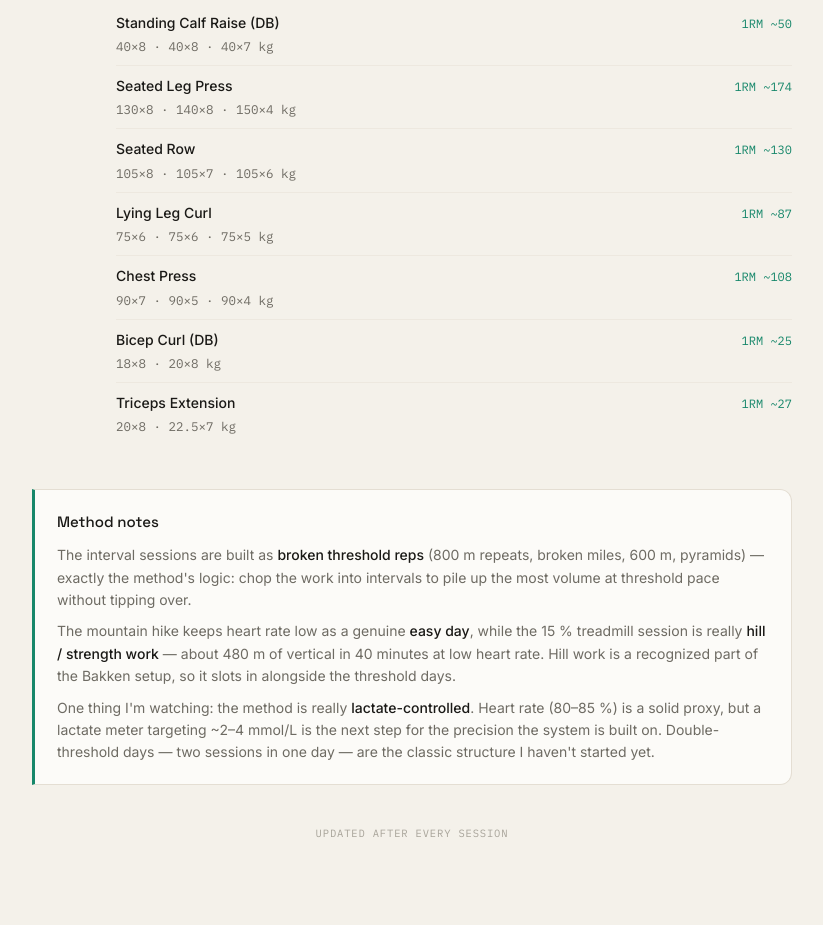
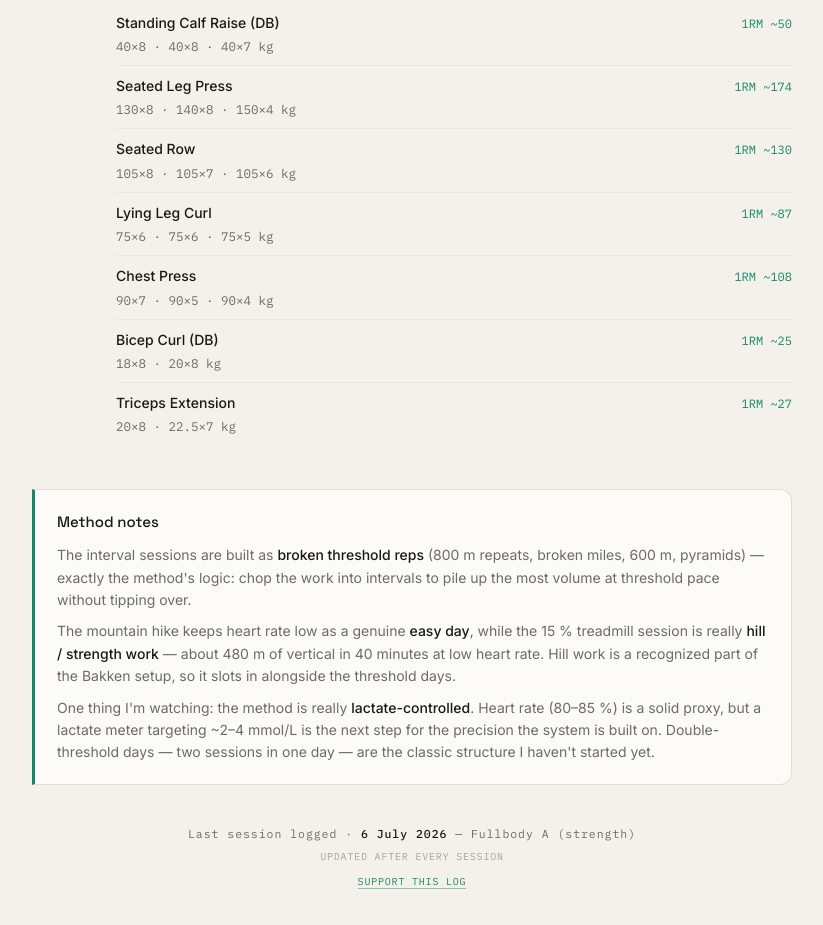
Before and after one commit to amateurthreshold/amateurthreshold.github.io, a plain HTML site: page index.html in a window 1280 px wide. Shown: the part 5107-6032 px from the top of the page, without its empty margins (228-1051 px from the left). Before the commit the page ends 6000 px from the top, so only its background shows below. Drawn offline with Linux system fonts and the light colour scheme.

Commit message:
Update index.html

```diff
--- a/index.html
+++ b/index.html
@@ -131,7 +131,12 @@
   .note p:last-child{margin-bottom:0}
   .note b{color:var(--ink);font-weight:500}
 
-  footer{text-align:center;font-family:var(--mono);font-size:10.5px;color:var(--faint);letter-spacing:.08em;margin-top:40px}
+  footer{text-align:center;font-family:var(--mono);color:var(--faint);letter-spacing:.06em;margin-top:40px}
+  footer .last{color:var(--soft);font-size:11.5px}
+  footer .last b{color:var(--ink);font-weight:500}
+  footer .ftnote{margin-top:6px;font-size:10px;letter-spacing:.08em;text-transform:uppercase}
+  footer a{color:var(--thr);text-decoration:none;border-bottom:1px solid var(--thr-line)}
+  footer a:hover{opacity:.72}
   text{font-family:var(--mono)}
   @media (prefers-reduced-motion:no-preference){
     .grow{animation:g .7s cubic-bezier(.2,.7,.3,1) both}
@@ -255,7 +260,12 @@
     <p>One thing I'm watching: the method is really <b>lactate-controlled</b>. Heart rate (80–85 %) is a solid proxy, but a lactate meter targeting ~2–4 mmol/L is the next step for the precision the system is built on. Double-threshold days — two sessions in one day — are the classic structure I haven't started yet.</p>
   </div>
 
-  <footer>UPDATED AFTER EVERY SESSION</footer>
+  <footer>
+    <div class="last">Last session logged · <b>6 July 2026</b> — Fullbody A (strength)</div>
+    <div class="ftnote">Updated after every session</div>
+    <!-- Replace YOURNAME with your Ko-fi handle after signing up at https://ko-fi.com -->
+    <div class="ftnote" style="margin-top:9px"><a href="https://ko-fi.com/YOURNAME" target="_blank" rel="noopener">Support this log</a></div>
+  </footer>
 </div>
 
 <script>
@@ -423,5 +433,15 @@ const typeLabel = {terskel:'threshold', rolig:'easy', bakke:'hill'};
   });
 })();
 </script>
+
+<!-- ============================================================
+     ANALYTICS — GoatCounter (configured for account: amateurthreshold)
+     Dashboard: https://amateurthreshold.goatcounter.com
+     Prefer Cloudflare Web Analytics instead? Replace this whole <script> with:
+     <script defer src="https://static.cloudflareinsights.com/beacon.min.js"
+             data-cf-beacon='{"token": "YOUR_TOKEN"}'></script>
+     ============================================================ -->
+<script data-goatcounter="https://amateurthreshold.goatcounter.com/count"
+        async src="//gc.zgo.at/count.js"></script>
 </body>
 </html>
```
